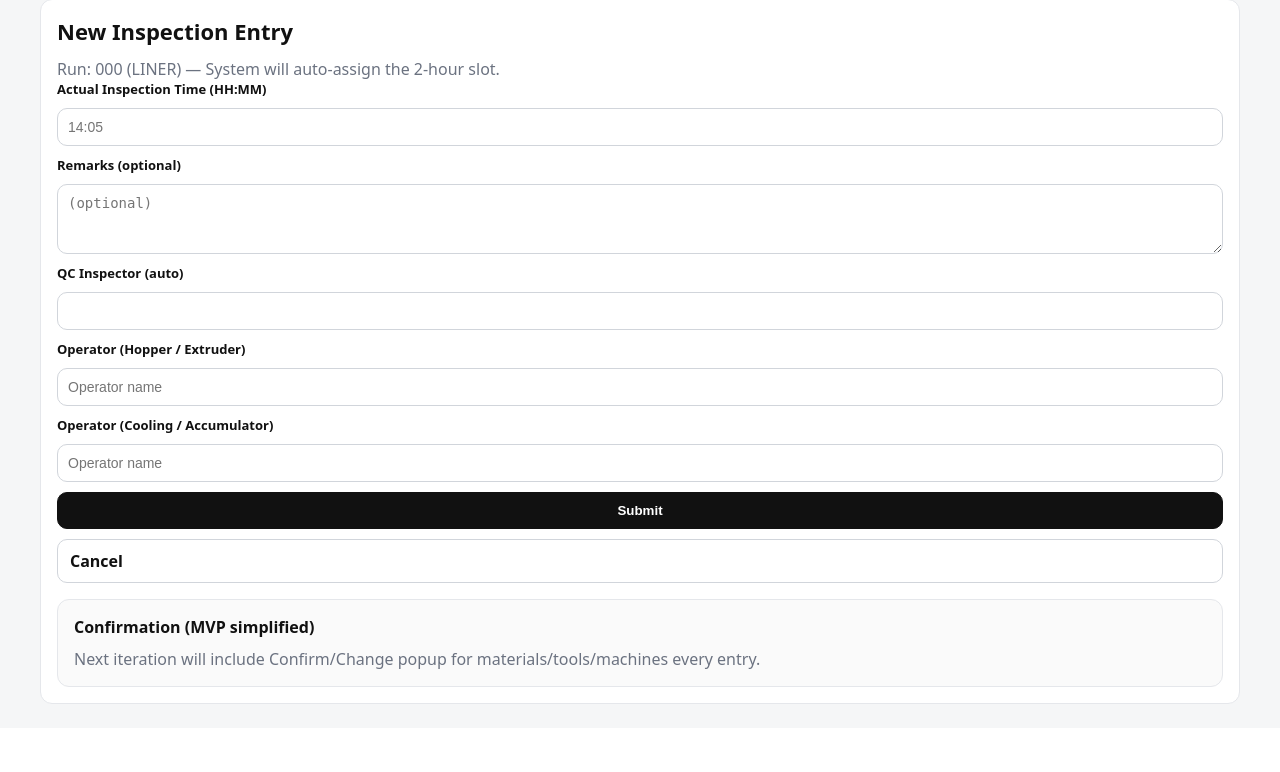
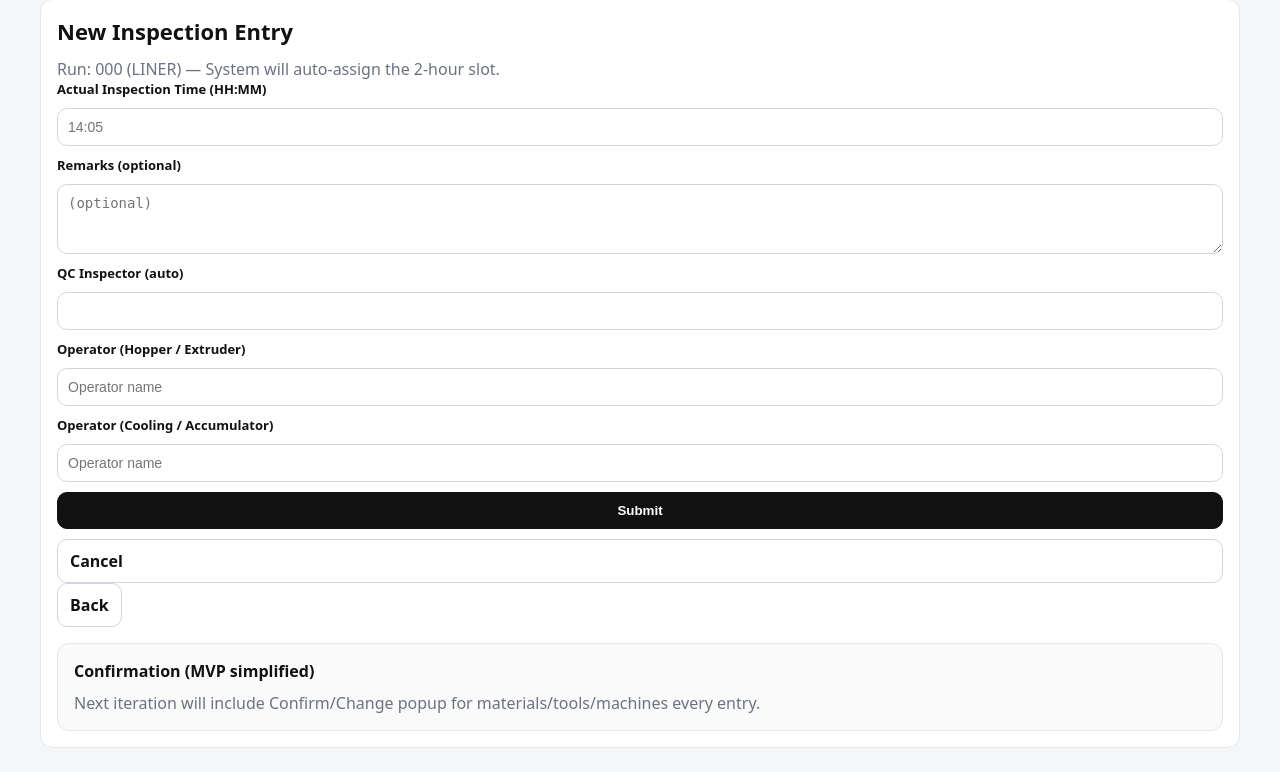
Before and after one commit to paintgree/inspection-erp-liner, a FastAPI app: template app/templates/entry_new.html in a window 1280 px wide. Shown: the part 90-862 px from the top of the page. Before the commit the page ends 794 px from the top, so only its background shows below. Run offline with FastAPI, Linux system fonts and the light colour scheme; the template is opened without the code that fills it: most values are stand-ins (such as "Sample title", 1, 10 or a date in 2020).

Commit message:
Update entry_new.html

```diff
--- a/app/templates/entry_new.html
+++ b/app/templates/entry_new.html
@@ -23,6 +23,7 @@
     <button class="btn primary" type="submit">Submit</button>
     <a class="btn" href="/runs/{{ run.id }}">Cancel</a>
   </form>
+  <a class="btn" href="/runs/{{ run.id }}">Back</a>
 
   <div class="card inner">
     <h2>Confirmation (MVP simplified)</h2>
```
